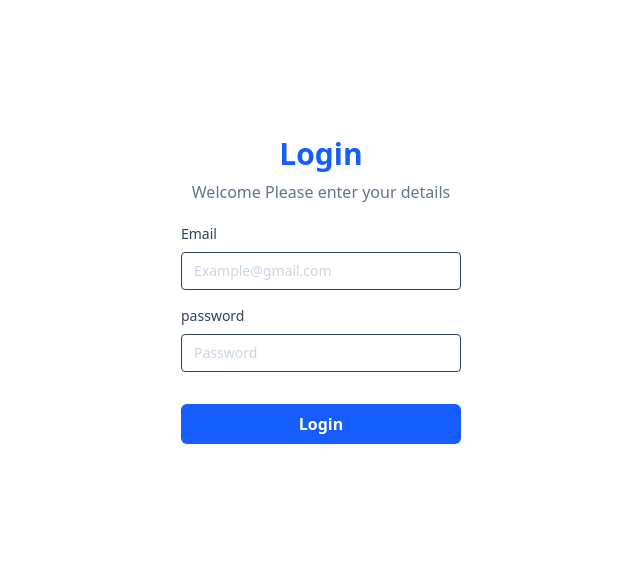
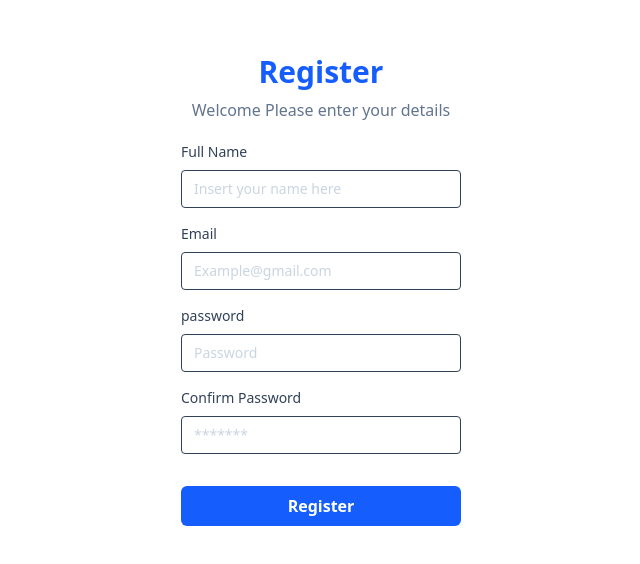
Before and after one commit to stevanu/React_Atomic_Design, a React (Vite) app: page / in a window 1280 px wide. Shown: the part 110-674 px from the top of the page, without its empty margins (319-959 px from the left). Built offline with nearby package versions, Linux system fonts and the light colour scheme.

Commit message:
add form register

```diff
--- a/src/App.jsx
+++ b/src/App.jsx
@@ -1,18 +1,12 @@
 import React from "react";
-import FormLogin from "./components/Fragments/FormLogin";
+import LoginPage from "./pages/login";
+import RegisterPage from "./pages/register";
 
 function App() {
   return (
     <div className="flex min-h-screen items-center justify-center">
-      <div className="w-full max-w-xs rounded-md p-5">
-        <h1 className="text-3xl text-blue-600 font-bold mb-2 text-center">
-          Login
-        </h1>
-        <p className="font-medium text-slate-500 mb-5 text-center">
-          Welcome Please enter your details
-        </p>
-        <FormLogin></FormLogin>
-      </div>
+      {/* <LoginPage /> */}
+      <RegisterPage />
     </div>
   );
 }
--- /dev/null
+++ b/src/components/Fragments/FormRegister.jsx
@@ -0,0 +1,42 @@
+import Button from "../Elements/Button/Index";
+import InputForm from "../Elements/Input/Index";
+
+const FormRegister = () => {
+  return (
+    <form action="">
+      <InputForm
+        label="Full Name"
+        type="text"
+        placeholder="Insert your name here"
+        name="fullname"
+        required
+      />
+      <InputForm
+        label="Email"
+        type="Email"
+        placeholder="Example@gmail.com"
+        name="Email"
+        required
+      />
+      <InputForm
+        label="password"
+        type="password"
+        placeholder="Password"
+        name="password"
+        required
+      />
+      <InputForm
+        label="Confirm Password"
+        type="password"
+        placeholder="*******"
+        name="Confirm Password"
+        required
+      />
+      <Button className="bg-blue-600" type="submit">
+        Register
+      </Button>
+    </form>
+  );
+};
+
+export default FormRegister;
--- /dev/null
+++ b/src/components/Layouts/AuthLayouts.jsx
@@ -0,0 +1,16 @@
+const AuthLayout = (props) => {
+  const { children, title } = props;
+  return (
+    <div className="w-full max-w-xs rounded-md p-5">
+      <h1 className="text-3xl text-blue-600 font-bold mb-2 text-center">
+        {title}
+      </h1>
+      <p className="font-medium text-slate-500 mb-5 text-center">
+        Welcome Please enter your details
+      </p>
+      {children}
+    </div>
+  );
+};
+
+export default AuthLayout;
--- /dev/null
+++ b/src/pages/login.jsx
@@ -0,0 +1,12 @@
+import FormLogin from "../components/Fragments/FormLogin";
+import AuthLayout from "../components/Layouts/AuthLayouts";
+
+const LoginPage = () => {
+  return (
+    <AuthLayout title="Login">
+      <FormLogin />
+    </AuthLayout>
+  );
+};
+
+export default LoginPage;
--- /dev/null
+++ b/src/pages/register.jsx
@@ -0,0 +1,12 @@
+import FormRegister from "../components/Fragments/FormRegister";
+import AuthLayout from "../components/Layouts/AuthLayouts";
+
+const RegisterPage = () => {
+  return (
+    <AuthLayout title="Register">
+      <FormRegister />
+    </AuthLayout>
+  );
+};
+
+export default RegisterPage;
```
